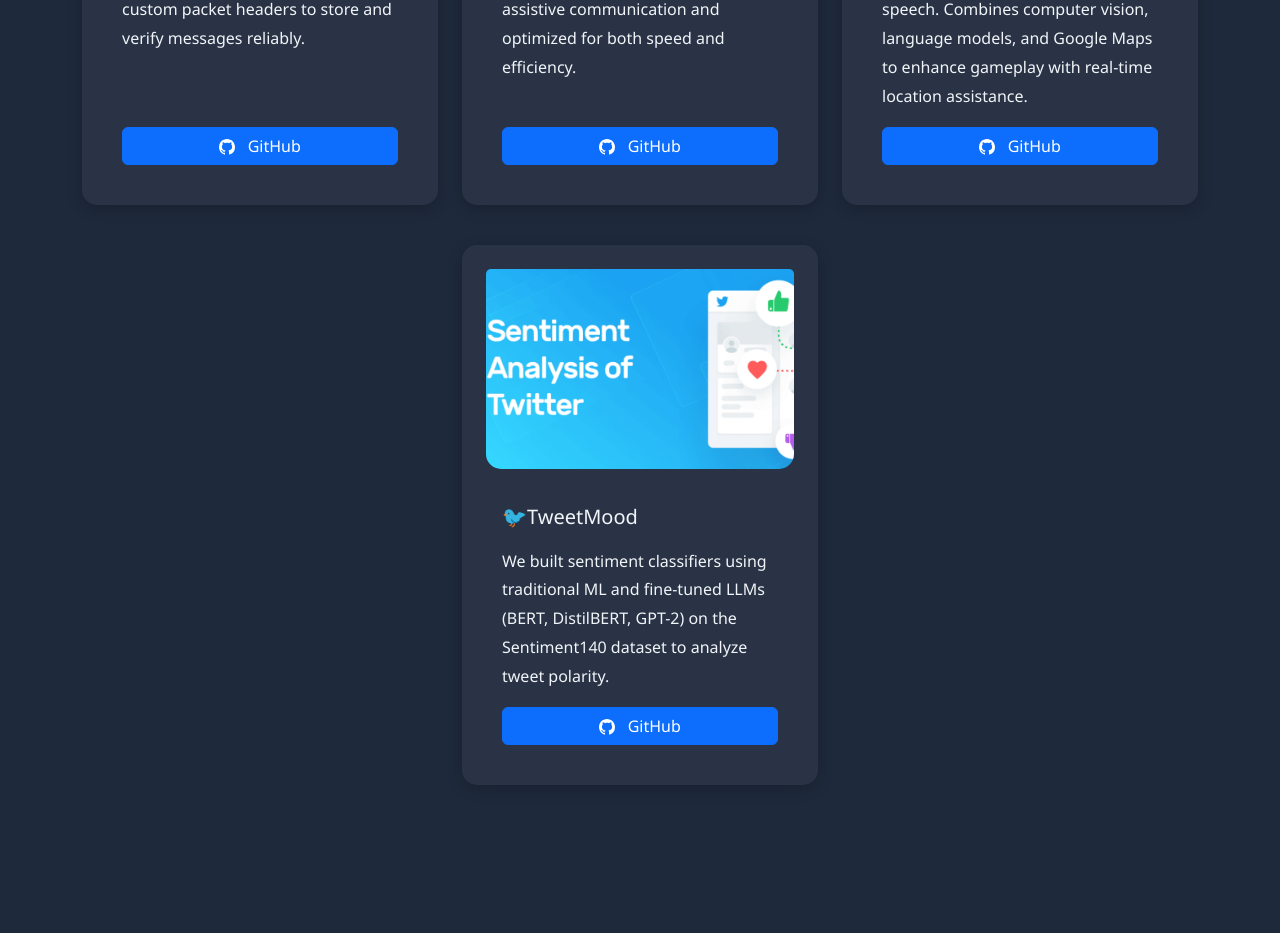
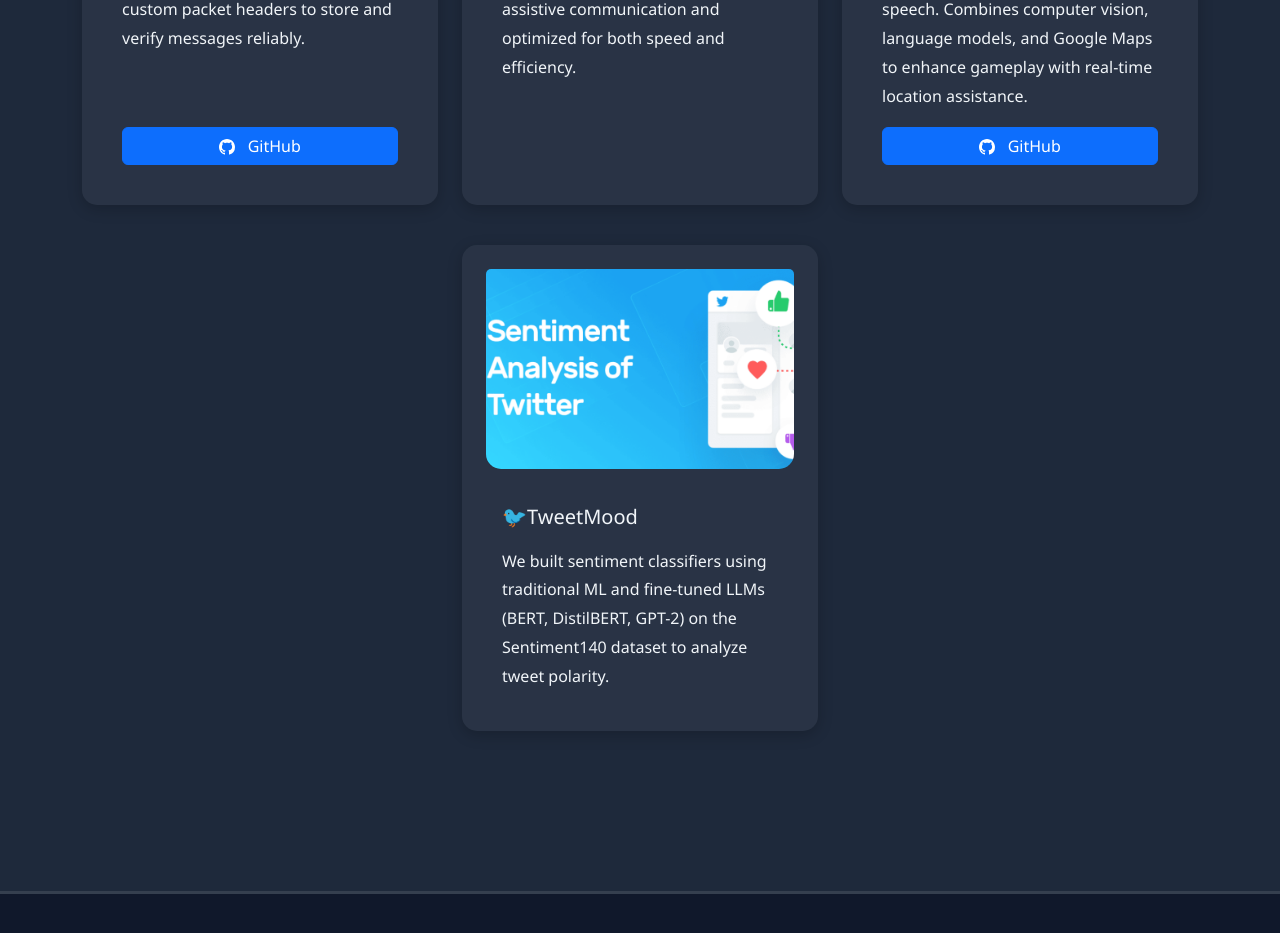
Before and after one commit to ShaunRichter/Personal-Website, a React (Create React App) app: page / in a window 1280 px wide. Shown: the part 3499-4432 px from the top of the page. Built offline with nearby package versions, Linux system fonts and the light colour scheme.

Commit message:
Updated project links and removed hover

```diff
--- a/public/index.html
+++ b/public/index.html
@@ -26,7 +26,7 @@
       work correctly both with client-side routing and a non-root public URL.
       Learn how to configure a non-root public URL by running `npm run build`.
     -->
-    <title>React App</title>
+    <title>Shaun Richter</title>
   </head>
   <body>
     <noscript>You need to enable JavaScript to run this app.</noscript>
--- a/src/components/ProjectCard.js
+++ b/src/components/ProjectCard.js
@@ -31,6 +31,7 @@
       <Card.Body className="d-flex flex-column">
         <Card.Title className="project-title">{title}</Card.Title>
         <Card.Text className="project-text flex-grow-1">{description}</Card.Text>
+        {ghLink && (
           <Button
             variant="primary"
             href={ghLink}
@@ -39,6 +40,7 @@
           >
             <BsGithub /> &nbsp; GitHub
           </Button>
+        )}
       </Card.Body>
     </Card>
   );
--- a/src/pages/Projects.js
+++ b/src/pages/Projects.js
@@ -50,7 +50,7 @@
               imgPath={commNetsImg}
               title="📡 Comm Nets Protocol"
               description="Designed a secure and efficient messaging protocol over UDP for fast client-server communication. Features a lightweight handshake system, password protection, and custom packet headers to store and verify messages reliably."
-              ghLink="https://github.com/ShaunRichter/udp-messaging-protocol"
+              ghLink="https://github.com/ShaunRichter/Communication-Networks"
             />
           </Col>
 
@@ -59,7 +59,6 @@
               videoPath={imageSegVideo}
               title="👁️🤖ML For Images"
               description="Built a real-time machine learning model to track pupil movement in eye images, enabling eye-based interaction with 99.5% segmentation accuracy at 60Hz. Designed for assistive communication and optimized for both speed and efficiency."
-              ghLink="https://github.com/ShaunRichter/udp-messaging-protocol"
             />
           </Col>
 
@@ -68,7 +67,7 @@
               videoPath={geoGenieVideo}
               title="🌍 GeoGenie"
               description="An AI-powered assistant for GeoGuessr that uses the OpenAI API to detect game start, predict location from images, and narrate guesses using ElevenLabs text-to-speech. Combines computer vision, language models, and Google Maps to enhance gameplay with real-time location assistance."
-              ghLink="https://github.com/ShaunRichter/udp-messaging-protocol"
+              ghLink="https://github.com/ShaunRichter/GAIT-GeoGuessr"
             />
           </Col>
 
@@ -77,7 +76,6 @@
               imgPath={tweetSentImg}
               title="🐦TweetMood"
               description="We built sentiment classifiers using traditional ML and fine-tuned LLMs (BERT, DistilBERT, GPT-2) on the Sentiment140 dataset to analyze tweet polarity."
-              ghLink="https://github.com/ShaunRichter/udp-messaging-protocol"
             />
           </Col>
         </Row>
--- a/src/styles/Projects.css
+++ b/src/styles/Projects.css
@@ -39,11 +39,6 @@
   height: auto; /* allow cards to grow with content */
 }
 
-.project-card-view:hover {
-  transform: scale(1.03);
-  box-shadow: 0 6px 20px rgba(199, 112, 240, 0.35);
-}
-
 .project-card-view .card-body {
   background: transparent;
   display: flex;
```
Also changed, not shown: 1 other file (tests, documents, lock files or other folders). Lines whose indentation alone changed are shown as unchanged.
